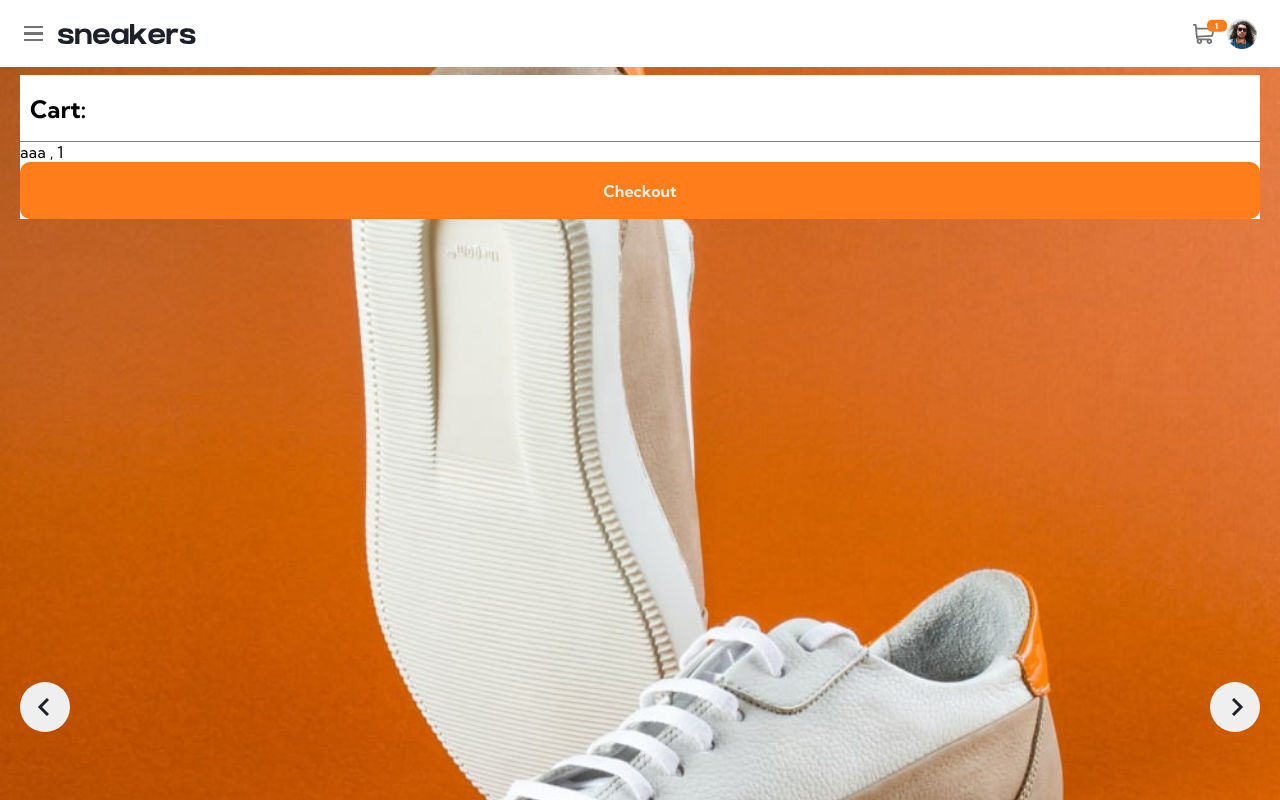
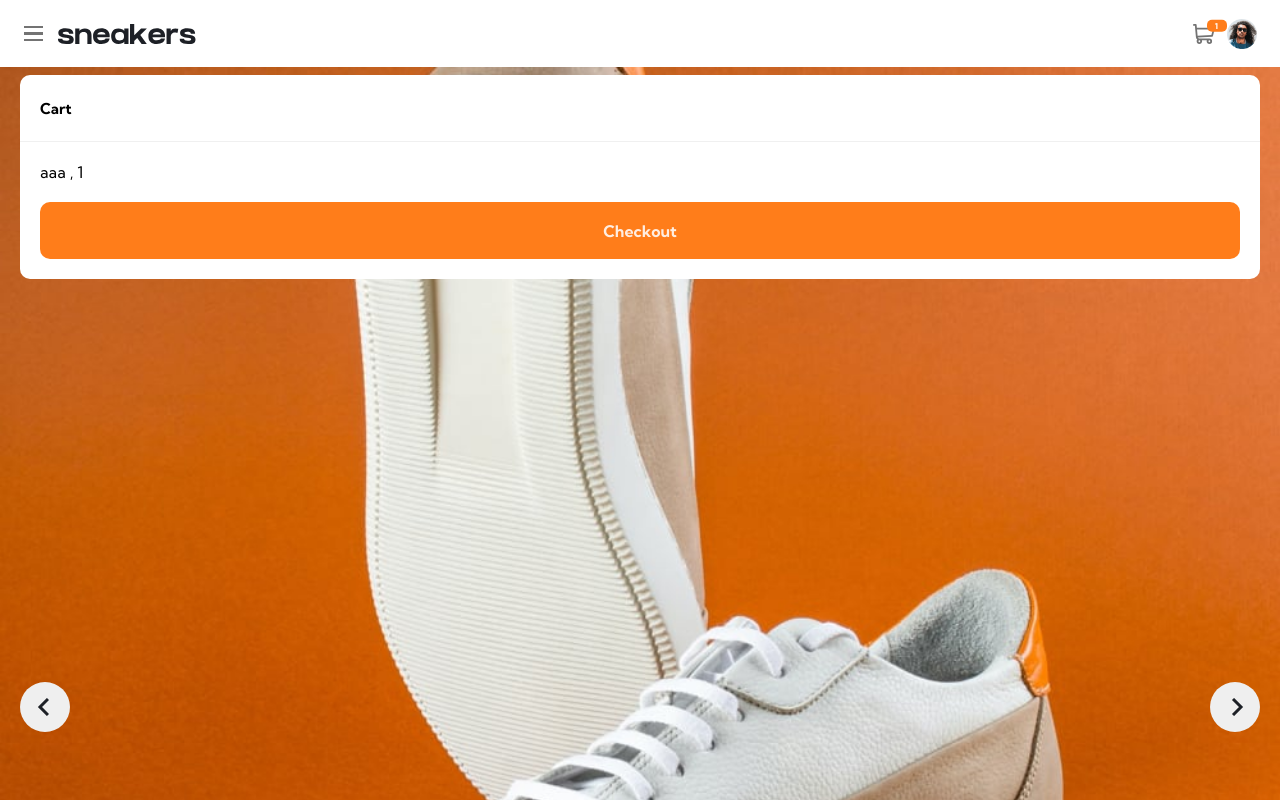
Before and after one commit to DawidOlszewski/e-commerce-product-page, a React (Create React App) app: page / in a window 1280 px wide. Shown: the top 800 px of the page. Built offline with nearby package versions, Linux system fonts and the light colour scheme.

Commit message:
cart styling

```diff
--- a/src/Molecules/CartPopUp/CartPopUp.js
+++ b/src/Molecules/CartPopUp/CartPopUp.js
@@ -8,17 +8,24 @@ const Container = styled.div`
   left: 20px;
   right: 20px;
   position: absolute;
-  min-height: 100px;
+  min-height: 130px;
+  border-radius: ${({ theme }) => theme.borderRadius.s};
   background-color: ${({ theme }) => theme.color.white};
   z-index: ${({ theme }) => theme.zindex.cartPopUp};
+
+  div {
+    padding: 20px;
+  }
 
   h2 {
     position: relative;
     display: flex;
     width: 100%;
     height: 67px;
-    padding-left: 10px;
+    padding-left: 20px;
     align-items: center;
+    font-size: 15px;
+    font-weight: bold;
 
     &:after {
       content: '';
@@ -26,7 +33,7 @@ const Container = styled.div`
       left: 0;
       right: 0;
       bottom: 0;
-      background-color: gray;
+      background-color: ${({ theme }) => theme.color.lightGray};
       height: 1px;
     }
   }
@@ -36,9 +43,12 @@ const Container = styled.div`
   }
 
   li {
-    padding-bottom: 10px;
+    margin-top: 20px;
+    &:first-of-type {
+      margin-top: 0;
+    }
     &:last-of-type {
-      padding-bottom: 0;
+      margin-bottom: 20px;
     }
   }
 `;
@@ -46,7 +56,8 @@ const Container = styled.div`
 const CartPopUp = ({ cartArray, openCart }) => {
   return (
     <Container openCart={openCart}>
-      <h2>Cart: </h2>
+      <h2>Cart</h2>
+      <div>
         <ul>
           {cartArray.map(({ title, amount, cost }, index) => {
             return (
@@ -54,9 +65,21 @@ const CartPopUp = ({ cartArray, openCart }) => {
                 {title} , {amount}
               </li>
             );
+            // return (
+            //   <li>
+            //     <img src="img" />
+            //     <div>
+            //       <p>{title}</p>
+            //       <p>
+            //         ${cost} x {amount} <span>${cost * amount}</span>
+            //       </p>
+            //     </div>
+            //   </li>
+            // );
           })}
         </ul>
         <SubmitBtn type="Checkout" />
+      </div>
     </Container>
   );
 };
--- a/src/Molecules/MobileNavBar/MobileNavBAr.style.js
+++ b/src/Molecules/MobileNavBar/MobileNavBAr.style.js
@@ -57,8 +57,10 @@ export const Cart = styled.button`
     right: 0;
     bottom: 0;
     mask: url(${cartPath}) no-repeat 50% 50%;
-    background-color: ${({ theme }) => theme.color.gray};
+    background-color: ${({ theme, openCart }) =>
+      openCart ? theme.color.gray : theme.color.black};
     background-size: 100% 100%;
+    transition: background-color 0.1s ease-in-out;
   }
 
   &::after {
--- a/src/Molecules/MobileNavBar/MobileNavBar.js
+++ b/src/Molecules/MobileNavBar/MobileNavBar.js
@@ -26,6 +26,7 @@ const MobileNavBar = () => {
         </StyledBurger>
         <Logo></Logo>
         <Cart
+          openCart={openCart}
           amount={cartArray.length}
           onClick={() => setOpenCart((open) => !open)}
         />
--- a/src/ProductPage.js
+++ b/src/ProductPage.js
@@ -64,7 +64,6 @@ function ProductPage({
             </CartContext.Provider>
           </OpenMenuContext.Provider>
         </ProductContext.Provider>
-        {/*ToDo: bad naming*/}
       </>
     </ThemeProvider>
   );
```
Lines whose indentation alone changed are shown as unchanged.
